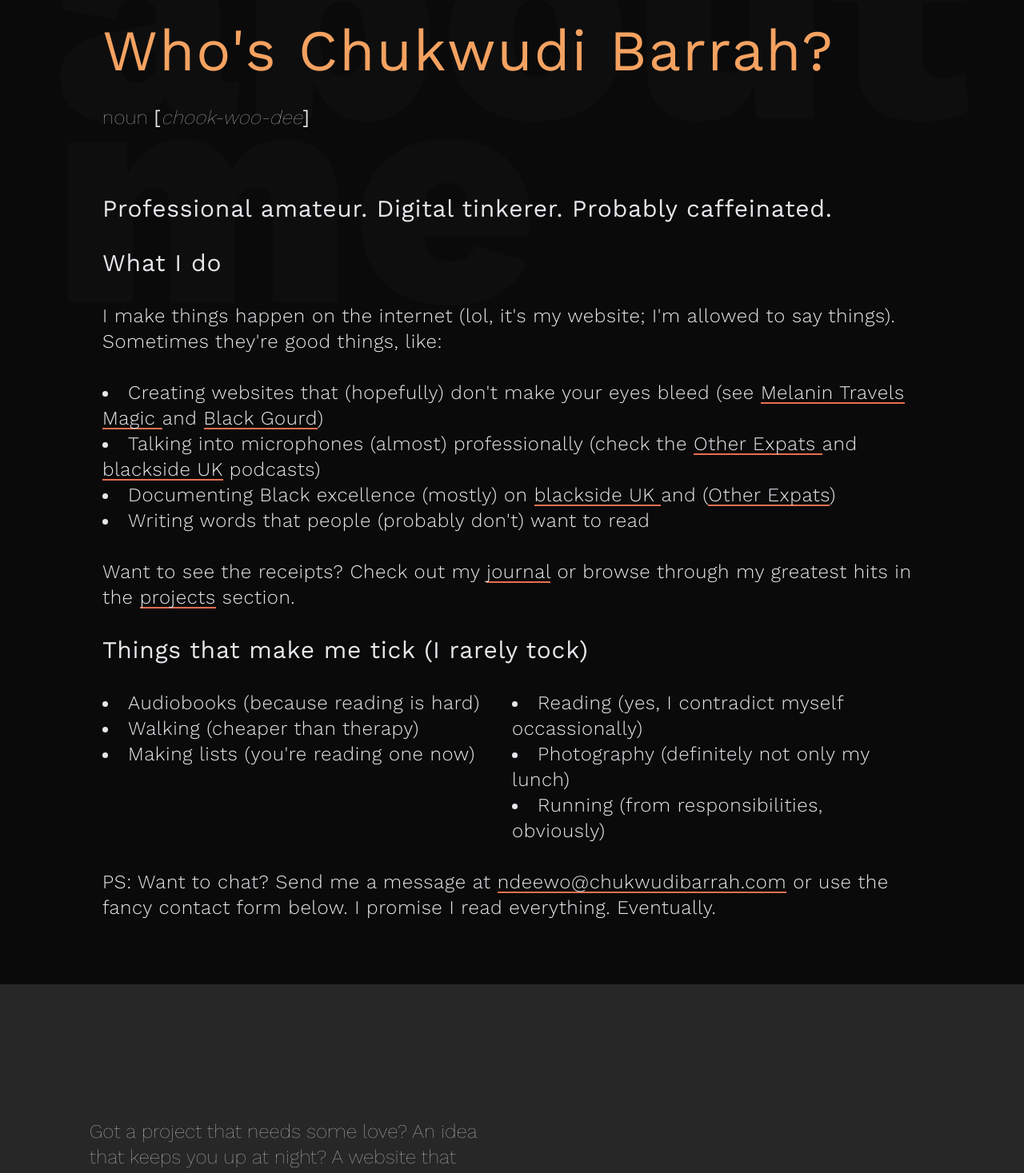
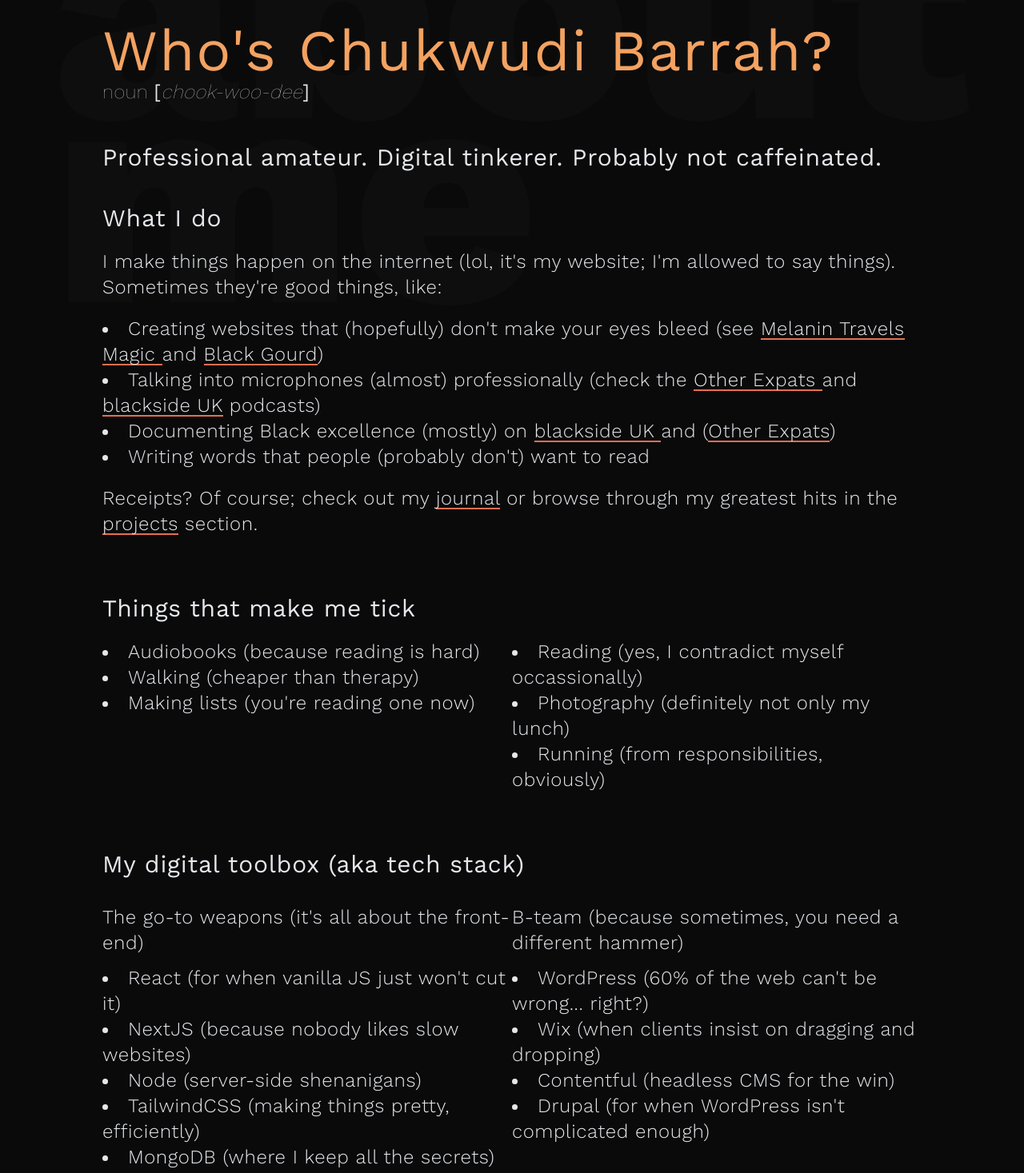
Before and after one commit to chukwudibarrah/ceebee, a Next.js app: page /about in a window 1280 px wide. Shown: the part 300-1767 px from the top of the page at 80% size. Built offline with nearby package versions, Linux system fonts and the light colour scheme.

Commit message:
updated about page

```diff
--- a/app/about/page.tsx
+++ b/app/about/page.tsx
@@ -4,13 +4,16 @@ import { motion } from "framer-motion";
 import Link from "next/link";
 
 // Define reusable motion components
-const MotionHeading = motion.h2 as any;
+const MotionHeading2 = motion.h2 as any;
+const MotionHeading3 = motion.h3 as any;
+const MotionHeading4 = motion.h4 as any;
 const MotionParagraph = motion.p as any;
 const MotionDiv = motion.div as any;
+const MotionLi = motion.li as any;
 
 export default function About() {
   return (
-    <div className="min-h-screen font-poppins w-screen overscroll-none overflow-hidden flex flex-col items-center justify-center bg-neutral-950 pt-32">
+    <main className="min-h-screen font-poppins w-screen overscroll-none overflow-hidden flex flex-col items-center justify-center bg-neutral-950 pt-32">
       <h1
         className={`fixed bottom-36 -z-0 text-[160px] leading-[150px] md:text-[400px] md:leading-[230px] opacity-5 text-gray-200/40 font-extrabold select-none`}
       >
@@ -19,14 +22,15 @@ export default function About() {
         me
       </h1>
       <div className={`overflow-hidden my-20 space-y-8 z-20`}>
-        <MotionHeading
+        <section>
+          <MotionHeading2
             animate={{ opacity: 1 }}
             initial={{ opacity: 0 }}
             transition={{ delay: 0.3, duration: 0.75 }}
             className={`md:text-7xl text-5xl text-brown md:px-32 px-11 tracking-wide`}
           >
             Who&apos;s Chukwudi Barrah?
-        </MotionHeading>
+          </MotionHeading2>
           <MotionParagraph
             animate={{ opacity: 1 }}
             initial={{ opacity: 0 }}
@@ -37,35 +41,40 @@ export default function About() {
             <span className="italic font-thin">chook-woo-dee</span>]
           </MotionParagraph>
 
-        <MotionParagraph
+          <MotionHeading3
             animate={{ opacity: 1 }}
             initial={{ opacity: 0 }}
             transition={{ delay: 0.7, duration: 0.75 }}
-          className="leading-loose text-gray-200 md:text-3xl text-2xl md:px-32 px-11 pt-12 tracking-wide"
+            className="text-gray-200 md:text-3xl text-2xl md:px-32 px-11 py-10 pt-12 tracking-wide"
           >
-          Professional amateur. Digital tinkerer. Probably caffeinated.
-        </MotionParagraph>
+            Professional amateur. Digital tinkerer. Probably not caffeinated.
+          </MotionHeading3>
 
-        <MotionParagraph
+          <MotionHeading4
             animate={{ opacity: 1 }}
             initial={{ opacity: 0 }}
             transition={{ delay: 1.1, duration: 0.75 }}
             className="leading-loose text-gray-200 md:text-3xl text-2xl md:px-32 px-11 tracking-wide"
           >
             What I do
-        </MotionParagraph>
+          </MotionHeading4>
 
           <MotionParagraph
             animate={{ opacity: 1 }}
             initial={{ opacity: 0 }}
             transition={{ delay: 1.3, duration: 0.75 }}
-          className="leading-loose text-gray-200 md:text-2xl text-xl md:px-32 px-11 tracking-wide font-light"
+            className="leading-loose text-gray-200 md:text-2xl text-xl md:px-32 px-11 py-5 tracking-wide font-light"
           >
-          I make things happen on the internet (lol, it&apos;s my website; I&apos;m allowed to say things). Sometimes they&apos;re good
-          things, like:{" "}
+            I make things happen on the internet (lol, it&apos;s my website;
+            I&apos;m allowed to say things). Sometimes they&apos;re good things,
+            like:{" "}
           </MotionParagraph>
           <ul className="list-disc list-inside leading-loose text-gray-200 md:text-2xl text-xl md:px-32 px-11 tracking-wide font-light">
-          <li>
+            <MotionLi
+              animate={{ opacity: 1 }}
+              initial={{ opacity: 0 }}
+              transition={{ delay: 1.1, duration: 0.75 }}
+            >
               Creating websites that (hopefully) don&apos;t make your eyes bleed
               (see{" "}
               <span>
@@ -96,8 +105,12 @@ export default function About() {
                 </Link>
               </span>
               )
-          </li>
-          <li>
+            </MotionLi>
+            <MotionLi
+              animate={{ opacity: 1 }}
+              initial={{ opacity: 0 }}
+              transition={{ delay: 1.2, duration: 0.75 }}
+            >
               Talking into microphones (almost) professionally (check the{" "}
               <span>
                 <Link
@@ -127,8 +140,12 @@ export default function About() {
                 </Link>
               </span>{" "}
               podcasts)
-          </li>
-          <li>
+            </MotionLi>
+            <MotionLi
+              animate={{ opacity: 1 }}
+              initial={{ opacity: 0 }}
+              transition={{ delay: 1.3, duration: 0.75 }}
+            >
               Documenting Black excellence (mostly) on{" "}
               <span>
                 <Link
@@ -158,17 +175,23 @@ export default function About() {
                 </Link>
               </span>
               )
-          </li>
-          <li>Writing words that people (probably don&apos;t) want to read</li>
+            </MotionLi>
+            <MotionLi
+              animate={{ opacity: 1 }}
+              initial={{ opacity: 0 }}
+              transition={{ delay: 1.4, duration: 0.75 }}
+            >
+              Writing words that people (probably don&apos;t) want to read
+            </MotionLi>
           </ul>
 
           <MotionParagraph
             animate={{ opacity: 1 }}
             initial={{ opacity: 0 }}
             transition={{ delay: 1.3, duration: 0.75 }}
-          className="leading-loose text-gray-200 md:text-2xl text-xl md:px-32 px-11 tracking-wide font-light"
+            className="leading-loose text-gray-200 md:text-2xl text-xl md:px-32 px-11 py-5 tracking-wide font-light"
           >
-          Want to see the receipts? Check out my{" "}
+            Receipts? Of course; check out my{" "}
             <span>
               <Link
                 href="journal"
@@ -196,86 +219,24 @@ export default function About() {
             </span>{" "}
             section.
           </MotionParagraph>
+        </section>
 
-        {/* <MotionParagraph
-          animate={{ opacity: 1 }}
-          initial={{ opacity: 0 }}
-          transition={{ delay: 1.3, duration: 0.75 }}
-          className="leading-loose text-gray-200 md:text-2xl text-xl md:px-32 px-11 tracking-wide font-light"
-        >
-          <Link
-            href="https://www.blackgourd.com"
-            aria-label="Visit the Black Gourd Creative Collective website"
-            target="_blank"
-            rel="noopener"
-            className="group text-gray-200 transition-all duration-300 ease-in-out"
-          >
-            <span className="bg-left-bottom bg-gradient-to-r from-sienna to-sienna bg-[length:100%_2px] bg-no-repeat group-hover:bg-[length:0%_2px] transition-all duration-700 ease-out hover:text-sienna">
-              Black Gourd
-            </span>
-          </Link>
-          , host a podcast and try to catalogue all things Black on{" "}
-          <span className="group text-gray-200 transition-all duration-300 ease-in-out">
-            <span className="">
-              <Link
-                href="https://blackside.uk"
-                aria-label="Visit the black side website"
-                target="_blank"
-                rel="noopener"
-                className="bg-left-bottom bg-gradient-to-r from-sienna to-sienna bg-[length:100%_2px] bg-no-repeat group-hover:bg-[length:0%_2px] transition-all duration-700 ease-out hover:text-sienna"
-              >
-                blackside UK
-              </Link>
-            </span>
-          </span>{" "}
-          (and on{" "}
-          <Link
-            href="https://www.otherexpats.com"
-            aria-label="Visit the Other Expats website"
-            target="_blank"
-            rel="noopener"
-            className="group text-gray-200 transition-all duration-300 ease-in-out"
-          >
-            <span className="bg-left-bottom bg-gradient-to-r from-sienna to-sienna bg-[length:100%_2px] bg-no-repeat group-hover:bg-[length:0%_2px] transition-all duration-700 ease-out hover:text-sienna">
-              Other Expats
-            </span>
-          </Link>
-          ). You can find some of my editorial and copywriting work in the{" "}
-          <Link
-            href="/journal"
-            aria-label="Navigate to the journal page"
-            className="group text-gray-200 transition-all duration-300 ease-in-out"
-          >
-            <span className="bg-left-bottom bg-gradient-to-r from-sienna to-sienna bg-[length:100%_2px] bg-no-repeat group-hover:bg-[length:0%_2px] transition-all duration-700 ease-out hover:text-sienna">
-              journal
-            </span>{" "}
-          </Link>
-          and in my selection of previous{" "}
-          <Link
-            href="/projects"
-            aria-label="Navigate to the projects page"
-            className="group text-gray-200 transition-all duration-300 ease-in-out"
-          >
-            <span className="bg-left-bottom bg-gradient-to-r from-sienna to-sienna bg-[length:100%_2px] bg-no-repeat group-hover:bg-[length:0%_2px] transition-all duration-700 ease-out hover:text-sienna">
-              projects
-            </span>{" "}
-          </Link>
-          .
-        </MotionParagraph> */}
+        {/* New section */}
 
-        <MotionParagraph
+        <section className="">
+          <MotionHeading4
             animate={{ opacity: 1 }}
             initial={{ opacity: 0 }}
             transition={{ delay: 1.5, duration: 0.75 }}
-          className="leading-loose text-gray-200 md:text-3xl text-2xl md:px-32 px-11 tracking-wide"
+            className="leading-loose text-gray-200 md:text-3xl text-2xl md:px-32 px-11 pt-5 tracking-wide"
           >
-          Things that make me tick (I rarely tock)
-        </MotionParagraph>
+            Things that make me tick
+          </MotionHeading4>
           <MotionDiv
             animate={{ opacity: 1 }}
             initial={{ opacity: 0 }}
             transition={{ delay: 1.5, duration: 0.75 }}
-          className="grid md:grid-cols-2 leading-loose text-gray-200 md:text-2xl text-xl md:px-32 px-11 tracking-wide font-light"
+            className="grid md:grid-cols-2 leading-loose text-gray-200 md:text-2xl text-xl md:px-32 px-11 py-5 tracking-wide font-light"
           >
             <ul className="list-disc list-inside">
               <li>Audiobooks (because reading is hard)</li>
@@ -288,13 +249,61 @@ export default function About() {
               <li>Running (from responsibilities, obviously)</li>
             </ul>
           </MotionDiv>
+        </section>
+
+        {/* New section */}
+
+        <section className="">
+          <MotionHeading4
+            animate={{ opacity: 1 }}
+            initial={{ opacity: 0 }}
+            transition={{ delay: 1.5, duration: 0.75 }}
+            className="leading-loose text-gray-200 md:text-3xl text-2xl md:px-32 px-11 pt-5 tracking-wide"
+          >
+            My digital toolbox (aka tech stack)
+          </MotionHeading4>
+          <MotionDiv
+            animate={{ opacity: 1 }}
+            initial={{ opacity: 0 }}
+            transition={{ delay: 1.5, duration: 0.75 }}
+            className="grid md:grid-cols-2 leading-loose text-gray-200 md:text-2xl text-xl md:px-32 px-11 py-5 tracking-wide font-light"
+          >
+            <div>
+              <h3 className="py-3">
+                The go-to weapons (it&apos;s all about the front-end)
+              </h3>
+            <ul className="list-disc list-inside">
+              <li>React (for when vanilla JS just won&apos;t cut it)</li>
+              <li>NextJS (because nobody likes slow websites)</li>
+              <li>Node (server-side shenanigans)</li>
+              <li>TailwindCSS (making things pretty, efficiently)</li>
+              <li>MongoDB (where I keep all the secrets)</li>
+            </ul>
+            </div>
+            <div>
+            <h3 className="py-3">
+                B-team (because sometimes, you need a different hammer)
+              </h3>
+            <ul className="list-disc list-inside">
+              <li>WordPress (60% of the web can&apos;t be wrong... right?)</li>
+              <li>Wix (when clients insist on dragging and dropping)</li>
+              <li>Contentful (headless CMS for the win)</li>
+              <li>Drupal (for when WordPress isn&apos;t complicated enough)</li>
+            </ul>
+            </div>
+          </MotionDiv>
+        </section>
+
+        {/* New section */}
+
+        <section>
           <MotionParagraph
             animate={{ opacity: 1 }}
             initial={{ opacity: 0 }}
             transition={{ delay: 1.7, duration: 0.75 }}
             className="leading-loose text-gray-200 md:text-2xl text-xl md:px-32 px-11 tracking-wide font-light"
           >
-          PS: Want to chat? Send me a message at{" "}
+            PS: This list grows fast so check back next week for whatever new shiny tool catches my eye. <br /> Want to chat? Send me a message at{" "}
             <span className="group text-gray-200 transition-all duration-300 ease-in-out">
               <span className="">
                 <Link
@@ -308,9 +317,11 @@ export default function About() {
                 </Link>
               </span>
             </span>{" "}
-          or use the fancy contact form below. I promise I read everything. Eventually.
+            or use the fancy contact form below. I promise I read everything.
+            Eventually.
           </MotionParagraph>
+        </section>
       </div>
-    </div>
+    </main>
   );
 }
--- a/app/components/Footer.tsx
+++ b/app/components/Footer.tsx
@@ -35,7 +35,7 @@ export default function Footer() {
           transition={{ delay: 0.5, duration: 0.5 }}
           className="text-gray-200 md:text-2xl text-xl lg:px-28 md:px-16 px-4 font-thin leading-loose"
         >
-          Got a project that needs some love? An idea that keeps you up at night? A website that makes people cry (and not in a good way)?
+          Got a project that needs some love, an idea that keeps you up at night or a website that makes people cry (and not in a good way)?
           <br />
           <br />
           <span className={`md:text-6xl text-5xl uppercase font-extrabold`}>
--- a/app/projects/page.tsx
+++ b/app/projects/page.tsx
@@ -14,7 +14,7 @@ export default function Projects() {
           <h2 className="md:text-7xl text-5xl text-brown tracking-wide">
             The evidence locker
           </h2>
-          <p className="leading-loose text-gray-200 md:text-3xl text-2xl pt-12 tracking-wide">
+          <p className="text-gray-200 md:text-3xl text-2xl pt-12 tracking-wide">
           Here&apos;s proof that I (occasionally) do things
           </p>
         </div>
```
Also changed, not shown: 1 other file (tests, documents, lock files or other folders). Lines whose indentation alone changed are shown as unchanged.
